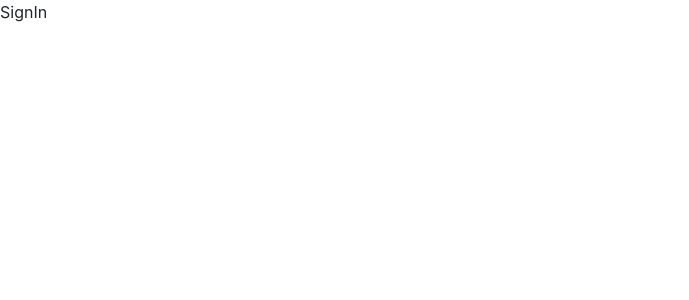
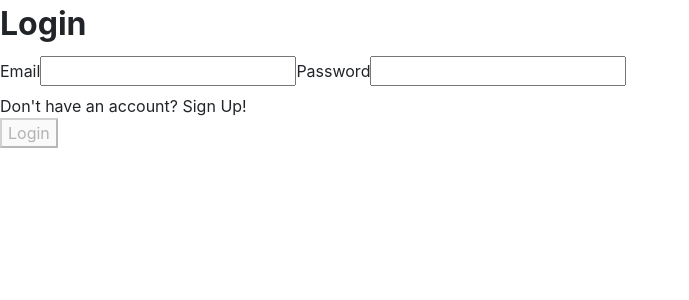
Before and after one commit to houssston/chat, a React app: page /signin in a window 1280 px wide. Shown: the top 300 px of the page, without its empty margins (0-689 px from the left). Built offline with nearby package versions, Linux system fonts and the light colour scheme.

Commit message:
сделал логин с firebase

```diff
--- a/package.json
+++ b/package.json
@@ -76,7 +76,8 @@
     "webpack": "4.44.2",
     "webpack-dev-server": "3.11.1",
     "webpack-manifest-plugin": "2.2.0",
-    "workbox-webpack-plugin": "5.1.4"
+    "workbox-webpack-plugin": "5.1.4",
+    "yup": "^0.32.11"
   },
   "scripts": {
     "start": "node scripts/start.js",
--- a/src/firebase.js
+++ b/src/firebase.js
@@ -1,6 +1,6 @@
-import firebase from "firebase/app"
-import 'firebase/auth';
-import 'firebase/firestore';
+import firebase from 'firebase/compat/app';
+import 'firebase/compat/auth';
+import 'firebase/compat/firestore';
 
 firebase.initializeApp({
     apiKey: `${process.env.REACT_APP_FIREBASE_API_KEY}`,
--- a/src/pages/Signin/Signin.jsx
+++ b/src/pages/Signin/Signin.jsx
@@ -1,9 +1,67 @@
 import React from 'react';
+import {ErrorMessage, Field, Form, Formik} from "formik";
+import * as Yup from "yup";
+import {fb} from "../../firebase";
+import { useHistory } from 'react-router-dom';
+
+
+const validationSchema = Yup.object().shape({
+    email: Yup.string()
+        .email('Invalid email')
+        .required('Email is required'),
+    password: Yup.string()
+        .required("Password is required")
+        .min(6, "Password is too short - should be 6 chars minimum"),
+});
 
 const Signin = () => {
+    const history = useHistory();
+    const submitLogin = (values) => {
+        fb.auth.signInWithEmailAndPassword(values.email, values.password)
+            .then(response => {
+                //console.log(response);
+            })
+    };
+
+
     return (
-        <div>
-            SignIn
+        <div className="auth-form">
+            <h1>Login</h1>
+            <Formik
+                onSubmit={submitLogin}
+                validateOnMount={true}
+                initialValues={{
+                    email: '',
+                    password: '',
+                }}
+                validationSchema={validationSchema}
+            >
+                {({isValid}) => (
+                    <Form>
+                        <label>
+                            Email
+                            <Field name="email" type="email"/>
+                            <ErrorMessage className="error" component="div" name="email"/>
+                        </label>
+                        <label>
+                            Password
+                            <Field name="password" type="password"/>
+                            <ErrorMessage className="error" component="div" name="password"/>
+                        </label>
+                        <div className="auth-link-container">
+                            Don't have an account?{' '}
+                            <span
+                                className="auth-link"
+                                onClick={() => history.push('signup')}>
+                                Sign Up!
+                            </span>
+                        </div>
+                        <button type="submit" disabled={!isValid}>
+                            Login
+                        </button>
+                    </Form>
+                )}
+            </Formik>
         </div>
     );
 };
--- a/src/pages/Signup/Signup.jsx
+++ b/src/pages/Signup/Signup.jsx
@@ -1,10 +1,11 @@
 import React from 'react';
 
 const Signup = () => {
+
+
+
     return (
-        <div>
-            SignUp
-        </div>
+       <>Signup</>
     );
 };
 
```
Also changed, not shown: 1 other file (tests, documents, lock files or other folders).
